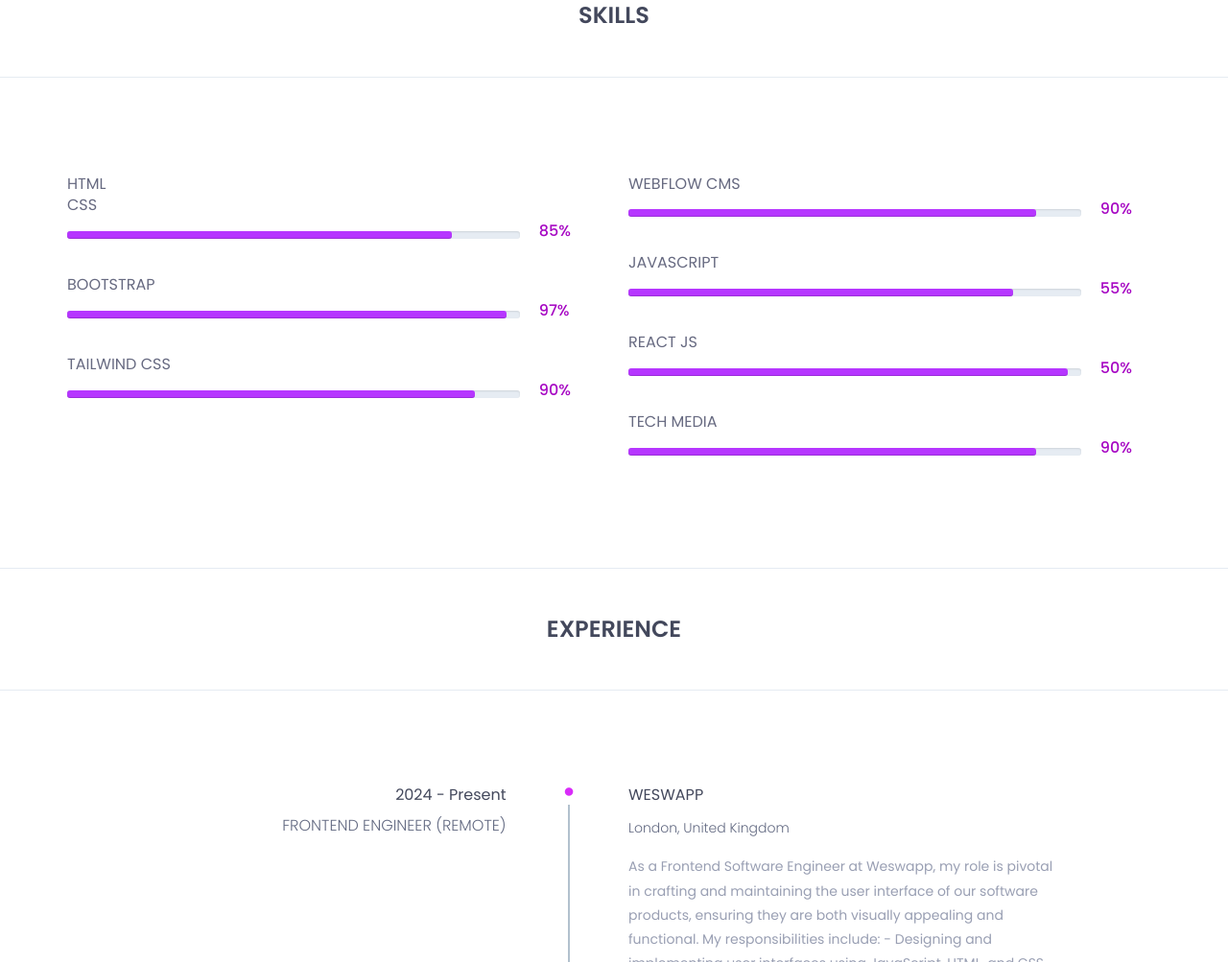
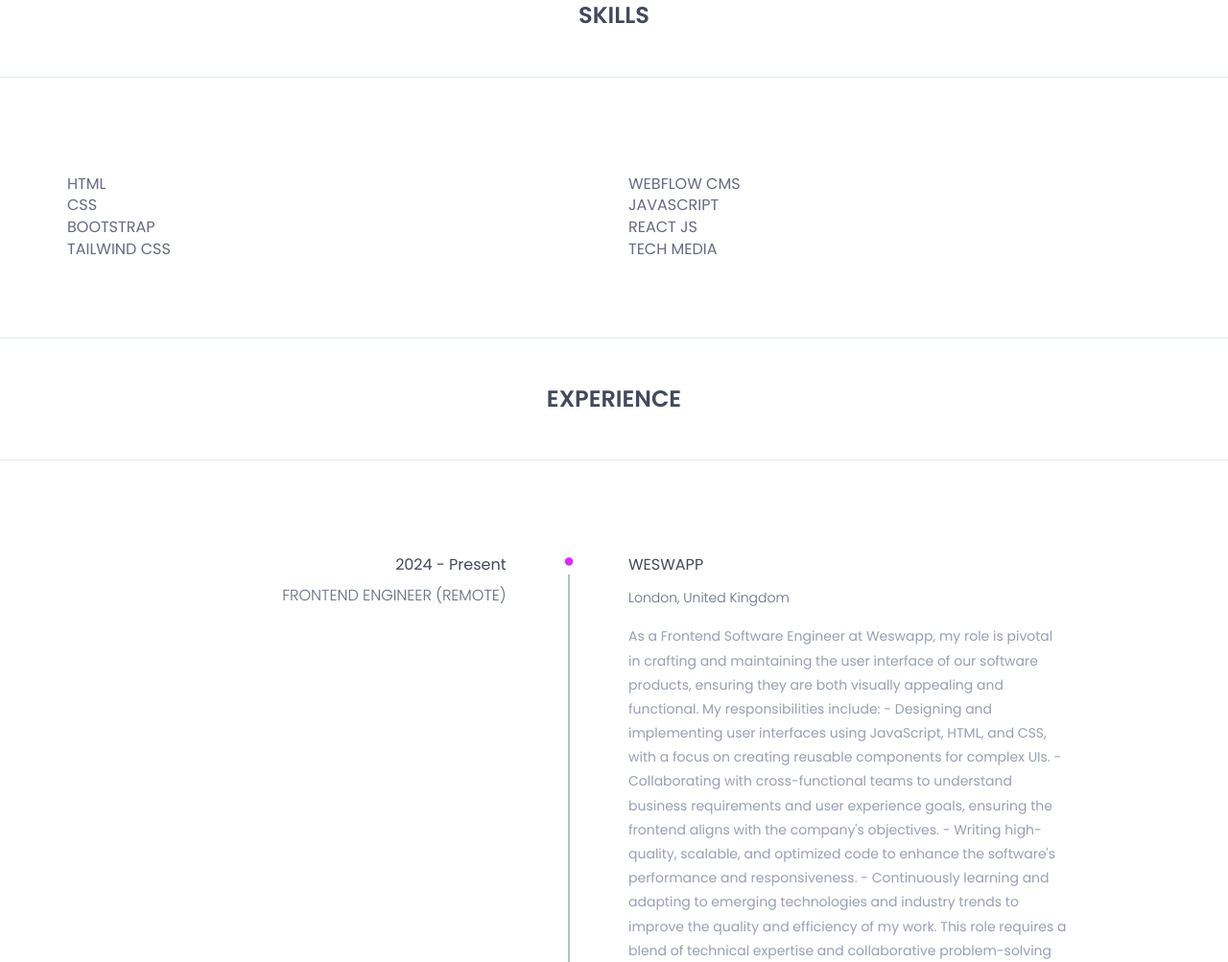
Before and after one commit to AbdulGoniyy/My-Coded-portfolio, a plain HTML site: page index.html in a window 1280 px wide. Shown: the part 2472-3475 px from the top of the page at 96% size. Drawn offline with nearby package versions, Linux system fonts and the light colour scheme.

Commit message:
Update index.html

```diff
--- a/index.html
+++ b/index.html
@@ -297,36 +297,15 @@
 									</div><!-- /.barWrapper -->
 									<div class="barWrapper">
 										<span class="progressText">CSS</span>
-										<div class="single-progress-txt">
-											<div class="progress ">
-											   <div class="progress-bar" role="progressbar" aria-valuenow="85" aria-valuemin="10" aria-valuemax="100" style="">
 
-											   </div>
-											</div>
-											<h3>85%</h3>
-										</div>
 									</div><!-- /.barWrapper -->
 									<div class="barWrapper">
 										<span class="progressText">Bootstrap</span>
-										<div class="single-progress-txt">
-											<div class="progress ">
-											   <div class="progress-bar" role="progressbar" aria-valuenow="97" aria-valuemin="10" aria-valuemax="100" style="">
 
-											   </div>
-											</div>
-											<h3>97%</h3>
-										</div>
 									</div><!-- /.barWrapper -->
 									<div class="barWrapper">
 										<span class="progressText">Tailwind CSS</span>
-										<div class="single-progress-txt">
-											<div class="progress ">
-											   <div class="progress-bar" role="progressbar" aria-valuenow="90" aria-valuemin="10" aria-valuemax="100" style="">
 
-											   </div>
-											</div>
-											<h3>90%</h3>
-										</div>
 									</div><!-- /.barWrapper -->
 								</div>
 							</div>
@@ -334,47 +313,19 @@
 								<div class="single-skill-content">
 									<div class="barWrapper">
 										<span class="progressText">Webflow CMS</span>
-										<div class="single-progress-txt">
-											<div class="progress ">
-												<div class="progress-bar" role="progressbar" aria-valuenow="90" aria-valuemin="10" aria-valuemax="100" style="">
 
-												</div>
-											</div>
-											<h3>90%</h3>
-										</div>
 									</div><!-- /.barWrapper -->
 									<div class="barWrapper">
 										<span class="progressText">Javascript </span>
-										<div class="single-progress-txt">
-											<div class="progress ">
-											   <div class="progress-bar" role="progressbar" aria-valuenow="85" aria-valuemin="10" aria-valuemax="100" style="">
 
-											   </div>
-											</div>
-											<h3>55%</h3>
-										</div>
 									</div><!-- /.barWrapper -->
 									<div class="barWrapper">
 										<span class="progressText">React Js</span>
-										<div class="single-progress-txt">
-											<div class="progress ">
-											   <div class="progress-bar" role="progressbar" aria-valuenow="97" aria-valuemin="10" aria-valuemax="100" style="">
 
-											   </div>
-											</div>
-											<h3>50%</h3>
-										</div>
 									</div><!-- /.barWrapper -->
 									<div class="barWrapper">
 										<span class="progressText"> Tech Media</span>
-										<div class="single-progress-txt">
-											<div class="progress ">
-											   <div class="progress-bar" role="progressbar" aria-valuenow="90" aria-valuemin="10" aria-valuemax="100" style="">
 
-											   </div>
-											</div>
-											<h3>90%</h3>
-										</div>
 									</div><!-- /.barWrapper -->
 								</div>
 							</div>
```
